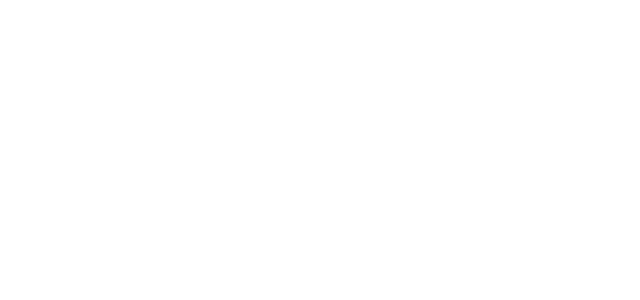
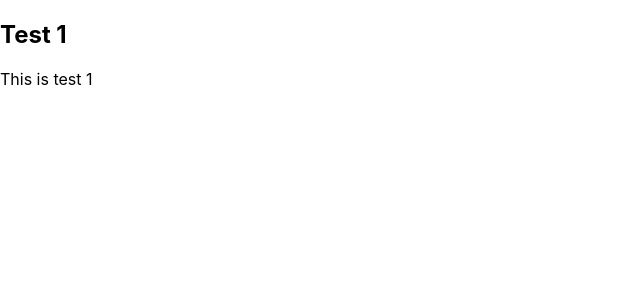
Before and after one commit to KenPhetmany/React-TutorialRedux, a React (Create React App) app: page /todos/1 in a window 1280 px wide. Before the commit this address had no page. Shown: the top 300 px of the page, without its empty margins (0-640 px from the left). Built offline with nearby package versions, Linux system fonts and the light colour scheme.

Commit message:
Added new feature to see single post. Also adjusted project to suit React Router V6 (current tutorial uses an older version)

```diff
--- a/src/App.tsx
+++ b/src/App.tsx
@@ -18,6 +18,7 @@
             </>
           }
         />
+        <Route path="/todos/:todoId" element={<SingleTodo />} />
       </Routes>
     </div>
   );
--- a/src/features/singleTodo/SingleTodo.tsx
+++ b/src/features/singleTodo/SingleTodo.tsx
@@ -1,12 +1,13 @@
 import * as React from "react";
 import { useSelector } from "react-redux";
 import { RootState } from "../../services/store";
+import { useParams } from "react-router-dom";
 
-const SingleTodo = ({ match }: { match: any }) => {
-  const { todoId } = match.params;
+const SingleTodo = () => {
+  const params = useParams();
 
   const todo = useSelector((state: RootState) =>
-    state.todos.find((todo) => todo.id === todoId)
+    state.todos.find((todo) => todo.id && params)
   );
   if (!todo) {
     return (
@@ -16,6 +17,9 @@
     );
   }
 
+  const onClick = () => {
+    console.log(params);
+  };
   return (
     <section>
       <article className="post">
--- a/src/features/todoList/TodoList.tsx
+++ b/src/features/todoList/TodoList.tsx
@@ -1,7 +1,7 @@
 import React from "react";
 import { useSelector } from "react-redux";
 import { RootState } from "../../services/store";
-
+import { Link } from "react-router-dom";
 const TodoList = () => {
   let todos = useSelector((state: RootState) => {
     return state.todos;
@@ -11,6 +11,7 @@
     <article className="post-excerpt" key={todo.id}>
       <h3>{todo.title}</h3>
       <p className="post-content">{todo.description.substring(0, 100)}</p>
+      <Link to={`/todos/${todo.id}`}>View Post</Link>
     </article>
   ));
 
```
